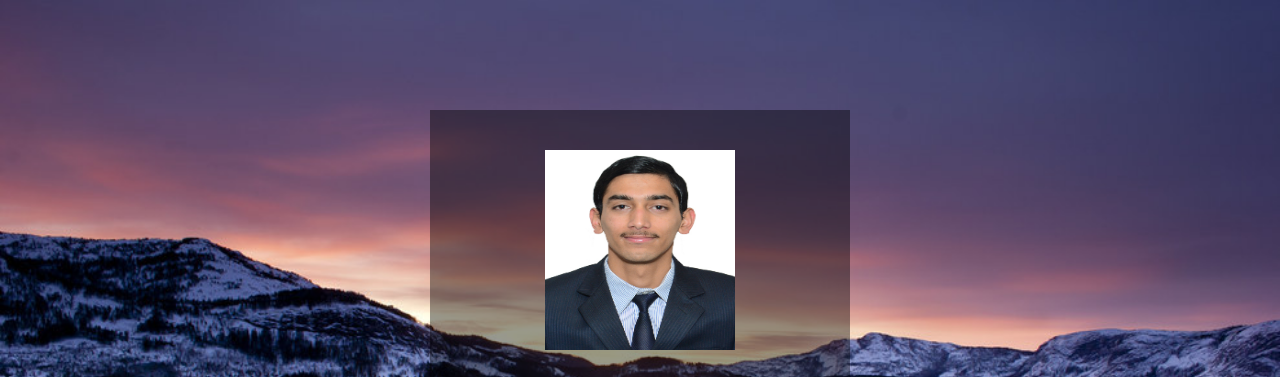
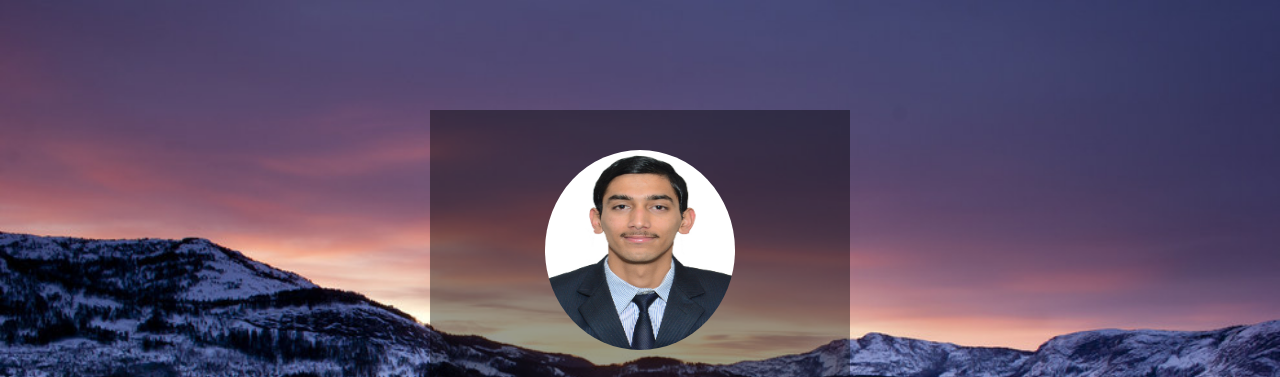
Before and after one commit to ictsolved/workshop, a plain HTML site: page index.html in a window 1280 px wide. Shown: the top 377 px of the page. Drawn offline with Linux system fonts and the light colour scheme.

Commit message:
changed css

```diff
--- a/css/master.css
+++ b/css/master.css
@@ -50,7 +50,7 @@ p {
 }
 
 .prof-pic {
-	border-radius: 0%;
+	border-radius: 100%;
 	height: 200px;
 	width: 190px;
 }
```
